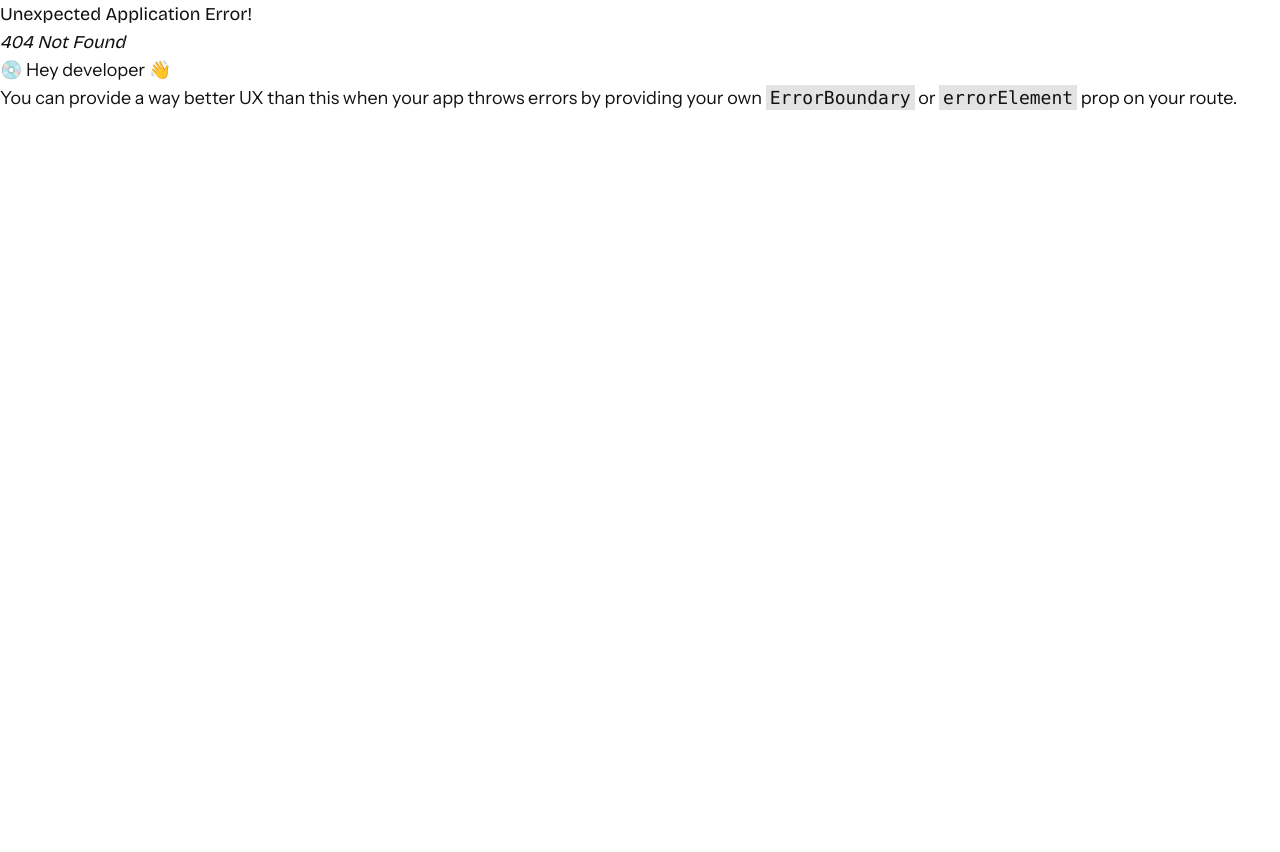
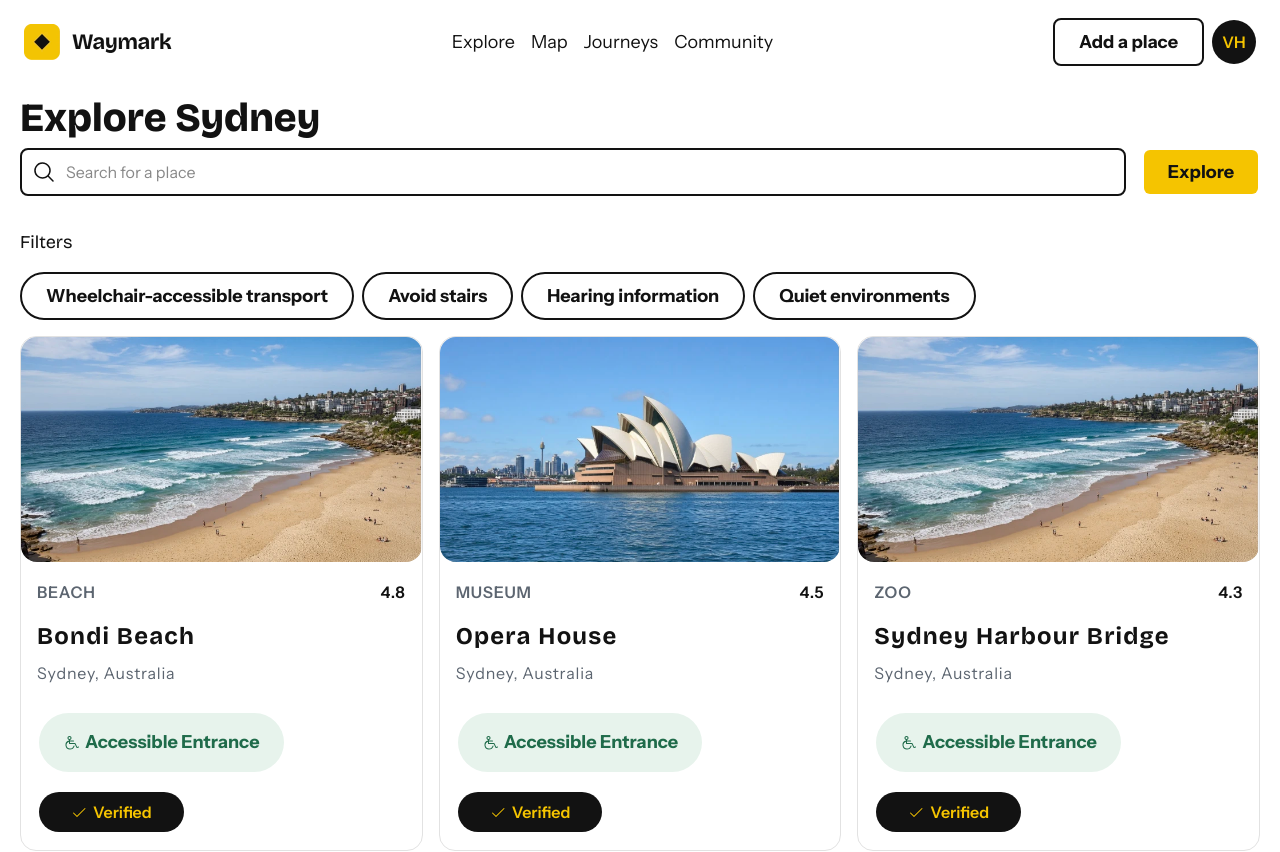
Before and after one commit to victorhugo156/waymark, a React (Vite) app in the folder frontend/: page /explore in a window 1280 px wide. Before the commit this address had no page. Shown: the top 852 px of the page. Before the commit the page ends 800 px from the top, so only its background shows below. Built offline with nearby package versions, Linux system fonts and the light colour scheme.

Commit message:
feat: explore page

```diff
--- a/frontend/src/components/card_places/styles.ts
+++ b/frontend/src/components/card_places/styles.ts
@@ -9,6 +9,7 @@ flex-direction: column;
 border-radius: 1rem;
 border: 1px solid ${props => props.theme.colors.border};
 `
+
 
 export const ContainerImage = styled.div`
 display: flex;
@@ -63,6 +64,10 @@ color: ${props => props.theme.colors.mutedForeground};
 letter-spacing: 0.05em;
 
 text-transform: uppercase;
+
+@media (min-width: 768px) {
+  font-size: ${props => props.theme.fontSizes.sm};
+}
 `
 
 export const Rating = styled.span`
@@ -71,6 +76,10 @@ font-weight: ${props => props.theme.fontWeights.semibold};
 color: ${props => props.theme.colors.foreground};
 
 letter-spacing: 0.05em;
+
+@media (min-width: 768px) {
+  font-size: ${props => props.theme.fontSizes.sm};
+}
 
 `
 
@@ -90,6 +99,9 @@ color: ${props => props.theme.colors.foreground};
 line-height: 1.2;
 letter-spacing: 0.05em;
 
+@media (min-width: 768px) {
+  font-size: ${props => props.theme.fontSizes.xl};
+}
 
 `
 
@@ -100,6 +112,10 @@ font-weight: ${props => props.theme.fontWeights.regular};
 color: ${props => props.theme.colors.mutedForeground};
 
 letter-spacing: 0.05em;
+
+@media (min-width: 768px) {
+  font-size: ${props => props.theme.fontSizes.sm};
+}
 
 `
 
--- /dev/null
+++ b/frontend/src/pages/app/Explore/index.tsx
@@ -0,0 +1,107 @@
+import { InputSearch } from "@/components/input_search";
+import { Button } from "@/components/ui/button";
+import { ToggleGroup, ToggleGroupItem } from "@/components/ui/toggle-group";
+import { CardPlaces } from "@/components/card_places";
+import card_bondi from '../../../assets/card_bondi.webp'
+import card_opera_house from '../../../assets/card_opera_house.webp'
+import {
+  Main,
+  Title,
+  ExploreContainer,
+  ActionContainer,
+  SectionFilters,
+  FiltersTitle,
+  FiltersContainer,
+  Cards
+} from "./styles";
+import { MagnifyingGlassIcon } from "@phosphor-icons/react";
+import { useState } from "react";
+
+
+
+const dataCards = [
+  {
+    id: 1,
+    attraction_type: 'Beach',
+    rating: 4.8,
+    image: card_bondi,
+    title: 'Bondi Beach',
+    description: 'Sydney, Australia',
+  },
+  {
+    id: 2,
+    attraction_type: 'Museum',
+    rating: 4.5,
+    image: card_opera_house,
+    title: 'Opera House',
+    description: 'Sydney, Australia',
+  },
+  {
+    id: 3,
+    attraction_type: 'Zoo',
+    rating: 4.3,
+    image: card_bondi,
+    title: 'Sydney Harbour Bridge',
+    description: 'Sydney, Australia',
+  },
+  {
+    id: 4,
+    attraction_type: 'Bridge',
+    rating: 4.3,
+    image: card_opera_house,
+    title: 'Sydney Harbour Bridge',
+    description: 'Sydney, Australia',
+  },
+  {
+    id: 5,
+    attraction_type: 'Cafe',
+    rating: 4.3,
+    image: "",
+    title: 'Sydney Harbour Bridge',
+    description: 'Sydney, Australia',
+  },
+]
+
+export function Explore() {
+
+  const [search, setSearch] = useState("");
+  return (
+    <Main>
+      <ExploreContainer>
+        <Title>Explore Sydney</Title>
+        <ActionContainer>
+          <InputSearch icon={MagnifyingGlassIcon} id="search" placeholder="Search for a place" type="text" value={search} name="search" autoComplete="off" onChange={(event) => setSearch(event.target.value)} />
+          <Button>Explore</Button>
+        </ActionContainer>
+      </ExploreContainer>
+
+      <SectionFilters>
+        <FiltersTitle>Filters</FiltersTitle>
+        <FiltersContainer>
+          <ToggleGroup variant="outline" type="multiple" aria-labelledby="access-preferences" >
+            <ToggleGroupItem value="transport">Wheelchair-accessible transport</ToggleGroupItem>
+            <ToggleGroupItem value="stairs">Avoid stairs</ToggleGroupItem>
+            <ToggleGroupItem value="hearing">Hearing information</ToggleGroupItem>
+            <ToggleGroupItem value="quiet">Quiet environments</ToggleGroupItem>
+          </ToggleGroup>
+        </FiltersContainer>
+
+<Cards>
+{dataCards.map((card) => (
+          <CardPlaces
+            key={card.id}
+            image={card.image}
+            attraction_type={card.attraction_type}
+            rating={card.rating}
+            title={card.title}
+            description={card.description}
+          />
+        ))}
+
+</Cards>
+
+
+      </SectionFilters>
+    </Main>
+  );
+}
--- /dev/null
+++ b/frontend/src/pages/app/Explore/styles.ts
@@ -0,0 +1,70 @@
+import styled from "styled-components";
+
+export const Main = styled.main`
+width: 100%;
+display: flex;
+flex-direction: column;
+gap: 2rem;
+
+padding: 1.25rem;
+`
+
+export const ExploreContainer = styled.section`
+width: 100%;
+display: flex;
+flex-direction: column;
+gap: 1rem;
+
+`
+
+export const Title = styled.h1`
+font-size: ${props => props.theme.fontSizes['3xl']};
+font-weight: ${props => props.theme.fontWeights.extrabold};
+`
+
+export const ActionContainer = styled.div`
+width: 100%;
+display: flex;
+flex-direction: column;
+gap: 1rem;
+
+@media (min-width: 768px) {
+  flex-direction: row;
+}
+
+`
+
+export const SearchContainer = styled.div``
+
+export const ResultsContainer = styled.div``
+
+export const SectionFilters = styled.section`
+width: 100%;
+display: flex;
+flex-direction: column;
+gap: 1rem;
+
+`
+
+export const FiltersTitle = styled.h2``
+
+export const FiltersContainer = styled.div``
+
+export const Cards = styled.ul`
+width: 100%;
+display: grid;
+flex-direction: column;
+gap: 1rem;
+
+@media (min-width: 768px) {
+  grid-template-columns: repeat(3, minmax(0, 1fr));
+}
+
+@media (min-width: 1024px) {
+  grid-template-columns: repeat(3, minmax(0, 1fr));
+}
+
+@media (min-width: 1280px) {
+  grid-template-columns: repeat(3, minmax(0, 1fr));
+}
+`
--- a/frontend/src/pages/app/Home/Home.tsx
+++ b/frontend/src/pages/app/Home/Home.tsx
@@ -37,6 +37,7 @@ import {
   Label,
 } from './styles'
 import { Input } from '@/components/inputs/input'
+import{useNavigate} from 'react-router-dom'
 
 
 const dataCards = [
@@ -84,9 +85,14 @@ const dataCards = [
 
 export function Home() {
 
+  const navigate = useNavigate()
   const [search, setSearch] = useState("")
   const [journey, setJourney] = useState("")
   const [destination, setDestination] = useState("")
+
+  function handleExplore() {
+    navigate('/explore')
+  }
   return (
     <Container>
       <HeroSection>
@@ -104,7 +110,7 @@ export function Home() {
 
           <ActionContainer>
             <InputSearch icon={MagnifyingGlassIcon} id="search" placeholder="Search for a place" type="text" value={search} name="search" autoComplete="off" onChange={(event) => setSearch(event.target.value)} />
-            <Button>Explore</Button>
+            <Button onClick={handleExplore}>Explore</Button>
           </ActionContainer>
         </HeroContent>
       </HeroSection>
--- a/frontend/src/routes.tsx
+++ b/frontend/src/routes.tsx
@@ -1,5 +1,6 @@
 import { createBrowserRouter } from 'react-router-dom'
 import { Home } from './pages/app/Home/Home'
+import { Explore } from './pages/app/Explore'
 import { Login } from './pages/auth/login'
 import { DefaultLayout } from './pages/_layouts/default'
 import { Signup } from './pages/auth/signup'
@@ -10,6 +11,7 @@ export const routes = createBrowserRouter([
         element: <DefaultLayout />,
         children: [
             { path: '/', element: <Home />,},
+            { path: '/explore', element: <Explore />,},
         ],
     },
     { path: '/sign-in', element: <Login />, },
```
